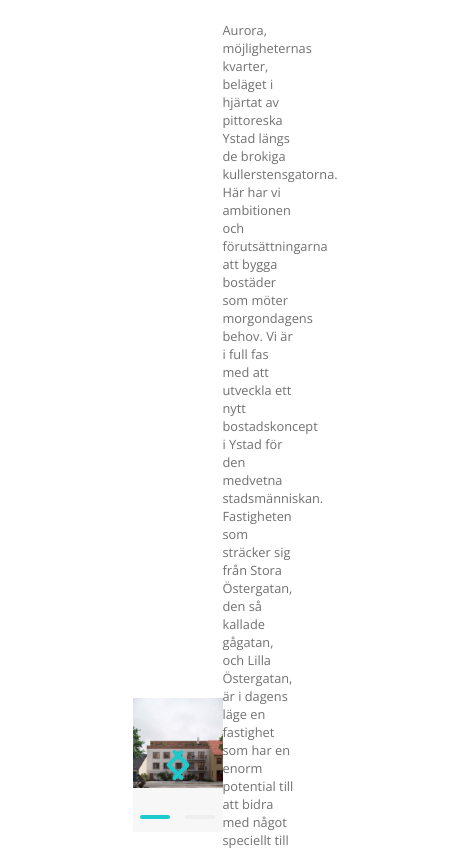
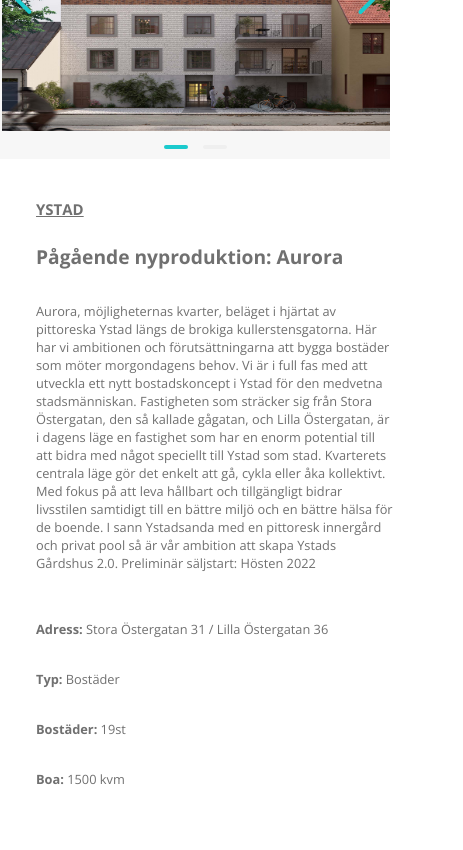
Before and after one commit to hop-technology/timotuz_website, a Next.js app: page /properties in a window 390 px wide. Shown: the part 960-1810 px from the top of the page, 463 px wide, since content can reach past the window. Built offline with nearby package versions, Linux system fonts and the light colour scheme.

Commit message:
updates styling to be responsive on all devices and screens

```diff
--- a/components/PropertiesCards.jsx
+++ b/components/PropertiesCards.jsx
@@ -20,20 +20,83 @@ const PropertiesCards = () => {
               <p>{property.description}</p>
             </div>
             <div className='properties-cards__info'>
-              <h4>Adress:</h4>
-              <p>{property.address}</p>
+              <p>
+                <b>Adress: </b>
+                {property.address}
+              </p>
             </div>
-            {property.type}
+            <p>
+              <b>Typ: </b>
+              {property.type}
+            </p>
+            {property.housing ? (
+              <p>
+                <b>Bostäder: </b>
+                {property.housing}
+              </p>
+            ) : (
+              ''
+            )}
+            {property.boa ? (
+              <p>
+                <b>Boa: </b>
+                {property.boa}
+              </p>
+            ) : (
+              ''
+            )}
+
+            {property.premises ? (
+              <p>
+                <b>Lokaler: </b>
+                {property.premises}
+              </p>
+            ) : (
+              ''
+            )}
+
+            {property.loa ? (
+              <p>
+                <b>LOA: </b>
+                {property.loa}
+              </p>
+            ) : (
+              ''
+            )}
+
+            {property.lager ? (
+              <p>
+                <b>Lager: </b>
+                {property.lager}
+              </p>
+            ) : (
+              ''
+            )}
+            {property.kontor ? (
+              <p>
+                <b>Kontor: </b>
+                {property.kontor}
+              </p>
+            ) : (
+              ''
+            )}
+            {property.parking ? (
+              <p>
+                <b>Parkering: </b>
+                {property.parking}
+              </p>
+            ) : (
+              ''
+            )}
             <br />
-            {property.housing}
-            <br />
-            {property.boa} {property.premises ? property.premises : ''}
-            <br />
-            {property.loa ? property.loa : ''}
-            <br />
-            {property.parking ? property.parking : ''}
-            <br />
-            {property.foradling ? property.foradling : ''}
+            {property.foradling ? (
+              <p>
+                <b>Förädling/exploatering: </b>
+                {property.foradling}
+              </p>
+            ) : (
+              ''
+            )}
           </div>
         </div>
       </>
--- a/components/PropertiesSlider.jsx
+++ b/components/PropertiesSlider.jsx
@@ -34,7 +34,7 @@ const PropertiesSlider = ({ image }) => {
   let slideShow = image?.map((image, index) => {
     return (
       <div className='embla__slide'>
-        <Image src={image.photo.src} width={600} height={600} />
+        <Image src={image.photo.src} width={2000} height={1500} />
       </div>
     )
   })
--- a/sass/components/_properties.scss
+++ b/sass/components/_properties.scss
@@ -1,8 +1,9 @@
+.properties {
+  display: flex;
+  flex-direction: column;
 
-.properties {
-
-    &__container {
-        display: flex;
-        flex-direction: row;
-    }
+  @include respond(tab-port) {
+    width: 100%;
+    margin-left: 0;
+  }
 }
--- a/sass/components/_propertiesCards.scss
+++ b/sass/components/_propertiesCards.scss
@@ -1,31 +1,68 @@
 .properties-cards {
   width: 100%;
+  margin-top: 10rem;
   display: flex;
   flex-direction: row;
   align-items: center;
-  justify-content: center;
+
+  @include respond(tab-port) {
+    flex-direction: column;
+    margin-top: 0;
+  }
 
   &__image-slider {
     width: 50%;
-    margin-left: 20rem;
+    margin-left: 5rem;
+
+    @include respond(tab-port) {
+      width: 100%;
+      margin-top: 5rem;
+      margin-left: 0;
+    }
   }
 
   &__text {
     display: flex;
     flex-direction: column;
     width: 50%;
+    margin-right: 10rem;
+    margin-left: 5rem;
+
+    @include respond(tab-port) {
+      width: 100%;
+      margin-right: 0;
+    }
 
     h2 {
       margin-bottom: 2rem;
+
+      @include respond(tab-port) {
+        margin: 2rem;
+      }
     }
 
     h3 {
-      margin-top: 10rem;
+      margin-top: 1rem;
       margin-bottom: 3rem;
+      text-decoration: underline;
+
+      @include respond(tab-port) {
+        margin-top: 5rem;
+        margin-left: 2rem;
+        margin-bottom: 1rem;
+      }
     }
 
     p {
-      margin-right: 15rem;
+      margin-right: 5rem;
+
+      @include respond(tab-port) {
+        margin: 2rem;
+      }
     }
   }
+
+  &__info {
+    margin-top: 2rem;
+  }
 }
--- a/sass/components/_properties_slider.scss
+++ b/sass/components/_properties_slider.scss
@@ -14,11 +14,15 @@
 .embla {
   position: relative;
   background-color: #f7f7f7;
-  //padding: 20px;
   max-width: 50rem;
   margin-left: auto;
   margin-right: auto;
   overflow: hidden;
+  flex: 0 0 100%;
+
+  @include respond(tab-port) {
+    max-width: 100%;
+  }
 
   &__viewport {
     width: 100%;
@@ -39,7 +43,7 @@
     -webkit-touch-callout: none;
     -khtml-user-select: none;
     -webkit-tap-highlight-color: transparent;
-    margin-left: -10px;
+    margin-left: -1rem;
   }
 
   &__slide {
@@ -51,7 +55,7 @@
   &__slide__inner {
     position: relative;
     overflow: hidden;
-    height: 190px;
+    height: 19rem;
   }
 
   &__slide__img {
@@ -82,6 +86,8 @@
     align-items: center;
     fill: #1bcacd;
     padding: 0;
+
+
   }
 
   &__button:disabled {
@@ -95,18 +101,25 @@
   }
 
   &__button--prev {
-    left: 27px;
+    left: 2rem;
+
+    @include respond(tab-port) {
+      left: 1rem;
+    }
   }
 
   &__button--next {
-    right: 27px;
+    right: 2rem;
+
+    @include respond(tab-port) {
+      right: 1rem;
+    }
   }
 
   &__dots {
     display: flex;
     list-style: none;
     justify-content: center;
-    padding-top: 10px;
   }
 
   &__dot {
@@ -116,8 +129,8 @@
     padding: 0;
     outline: 0;
     border: 0;
-    width: 30px;
-    height: 30px;
+    width: 3rem;
+    height: 3rem;
     margin-right: 7.5px;
     margin-left: 7.5px;
     display: flex;
--- a/styles/style.css
+++ b/styles/style.css
@@ -261,6 +261,12 @@ body {
   margin-left: auto;
   margin-right: auto;
   overflow: hidden;
+  flex: 0 0 100%;
+}
+@media only screen and (max-width: 56.25em) {
+  .embla {
+    max-width: 100%;
+  }
 }
 .embla__viewport {
   width: 100%;
@@ -278,7 +284,7 @@ body {
   -webkit-touch-callout: none;
   -khtml-user-select: none;
   -webkit-tap-highlight-color: transparent;
-  margin-left: -10px;
+  margin-left: -1rem;
 }
 .embla__slide {
   position: relative;
@@ -288,7 +294,7 @@ body {
 .embla__slide__inner {
   position: relative;
   overflow: hidden;
-  height: 190px;
+  height: 19rem;
 }
 .embla__slide__img {
   position: absolute;
@@ -327,16 +333,25 @@ body {
   height: 100%;
 }
 .embla__button--prev {
-  left: 27px;
+  left: 2rem;
+}
+@media only screen and (max-width: 56.25em) {
+  .embla__button--prev {
+    left: 1rem;
+  }
 }
 .embla__button--next {
-  right: 27px;
+  right: 2rem;
+}
+@media only screen and (max-width: 56.25em) {
+  .embla__button--next {
+    right: 1rem;
+  }
 }
 .embla__dots {
   display: flex;
   list-style: none;
   justify-content: center;
-  padding-top: 10px;
 }
 .embla__dot {
   background-color: transparent;
@@ -345,8 +360,8 @@ body {
   padding: 0;
   outline: 0;
   border: 0;
-  width: 30px;
-  height: 30px;
+  width: 3rem;
+  height: 3rem;
   margin-right: 7.5px;
   margin-left: 7.5px;
   display: flex;
@@ -364,36 +379,84 @@ body {
   opacity: 1;
 }
 
-.properties__container {
+.properties {
   display: flex;
-  flex-direction: row;
+  flex-direction: column;
+}
+@media only screen and (max-width: 56.25em) {
+  .properties {
+    width: 100%;
+    margin-left: 0;
+  }
 }
 
 .properties-cards {
   width: 100%;
+  margin-top: 10rem;
   display: flex;
   flex-direction: row;
   align-items: center;
-  justify-content: center;
+}
+@media only screen and (max-width: 56.25em) {
+  .properties-cards {
+    flex-direction: column;
+    margin-top: 0;
+  }
 }
 .properties-cards__image-slider {
   width: 50%;
-  margin-left: 20rem;
+  margin-left: 5rem;
+}
+@media only screen and (max-width: 56.25em) {
+  .properties-cards__image-slider {
+    width: 100%;
+    margin-top: 5rem;
+    margin-left: 0;
+  }
 }
 .properties-cards__text {
   display: flex;
   flex-direction: column;
   width: 50%;
+  margin-right: 10rem;
+  margin-left: 5rem;
+}
+@media only screen and (max-width: 56.25em) {
+  .properties-cards__text {
+    width: 100%;
+    margin-right: 0;
+  }
 }
 .properties-cards__text h2 {
   margin-bottom: 2rem;
 }
+@media only screen and (max-width: 56.25em) {
+  .properties-cards__text h2 {
+    margin: 2rem;
+  }
+}
 .properties-cards__text h3 {
-  margin-top: 10rem;
+  margin-top: 1rem;
   margin-bottom: 3rem;
+  text-decoration: underline;
+}
+@media only screen and (max-width: 56.25em) {
+  .properties-cards__text h3 {
+    margin-top: 5rem;
+    margin-left: 2rem;
+    margin-bottom: 1rem;
+  }
 }
 .properties-cards__text p {
-  margin-right: 15rem;
+  margin-right: 5rem;
+}
+@media only screen and (max-width: 56.25em) {
+  .properties-cards__text p {
+    margin: 2rem;
+  }
+}
+.properties-cards__info {
+  margin-top: 2rem;
 }
 
 /*# sourceMappingURL=style.css.map */
```
Also changed, not shown: 1 other file (tests, documents, lock files or other folders).
